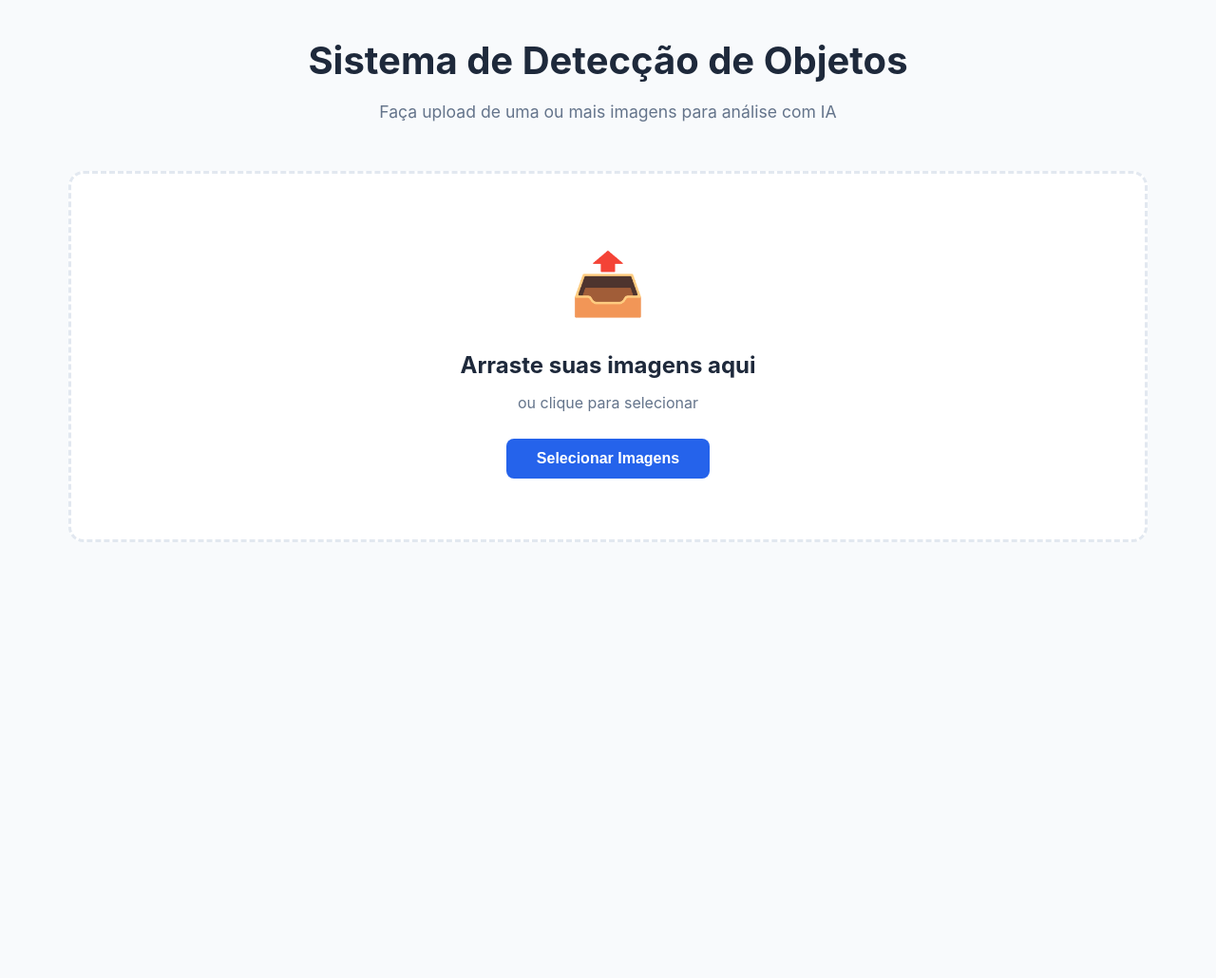
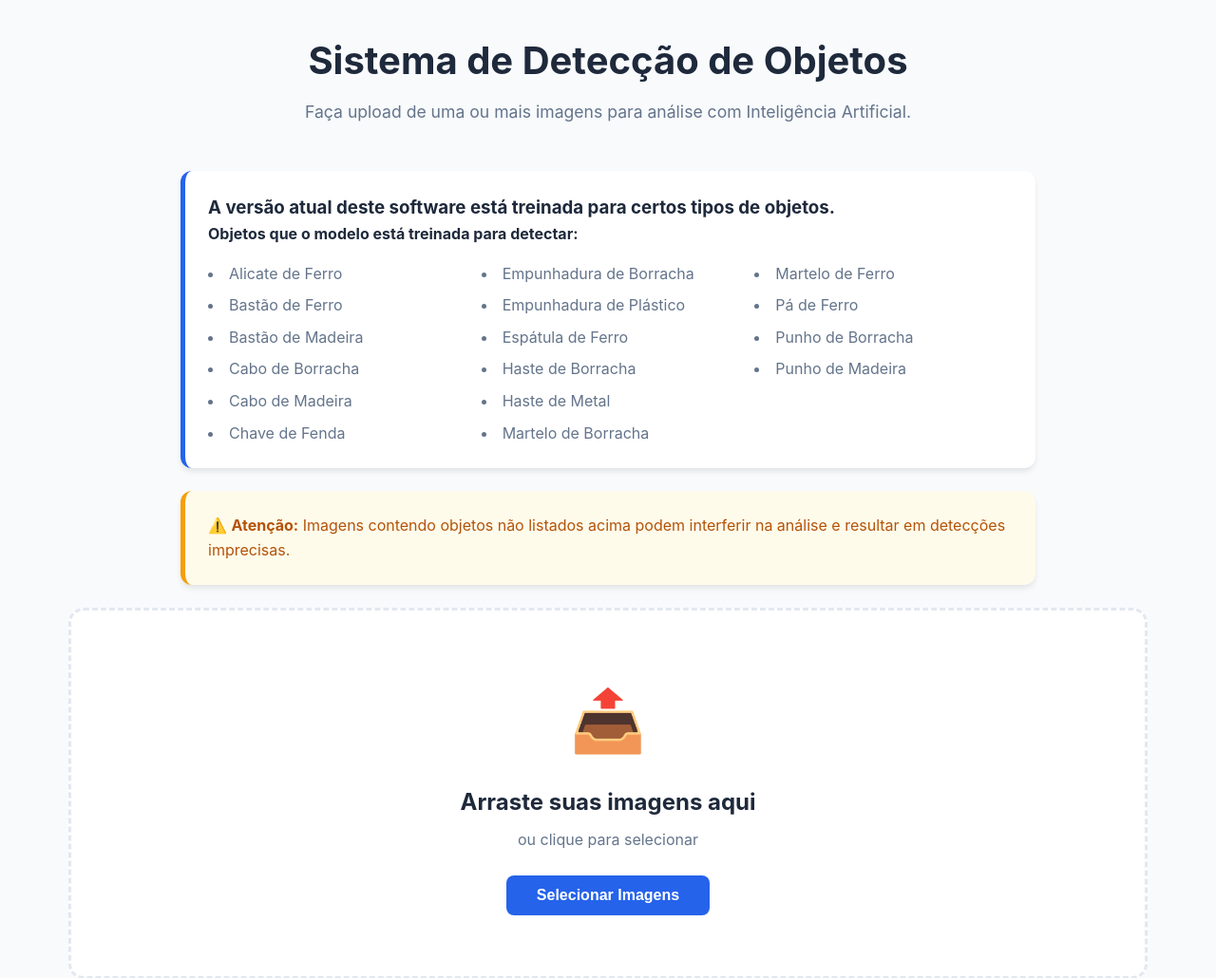
Before and after one commit to gustavoosr/aps6periodo, a Flask app: page / in a window 1280 px wide. Shown: the top 1030 px of the page at 95% size. Before the commit the page ends 571 px from the top, so only its background shows below. Run offline with Flask 3, Linux system fonts and the light colour scheme.

Commit message:
Ajustando trabalho para apresentação

```diff
--- a/static/css/index.css
+++ b/static/css/index.css
@@ -48,6 +48,42 @@ header h1 {
 header p {
     color: var(--text-light);
     font-size: 1.1rem;
+}
+
+/* Info & Warning Boxes */
+.info-box, .warning-box {
+    background: var(--card-bg);
+    border-radius: 12px;
+    padding: 1.5rem;
+    margin: 0 auto 1.5rem auto;
+    max-width: 900px;
+    box-shadow: var(--shadow);
+}
+
+.info-box {
+    border-left: 5px solid var(--primary);
+}
+
+.info-box h4 {
+    margin-bottom: 1rem;
+    color: var(--text);
+}
+
+.object-list {
+    columns: 3;
+    list-style-position: inside;
+    padding-left: 0;
+}
+
+.object-list li {
+    color: var(--text-light);
+    margin-bottom: 0.5rem;
+}
+
+.warning-box {
+    background: #fffbeb;
+    border-left: 5px solid var(--warning);
+    color: #b45309;
 }
 
 /* Upload Area */
@@ -499,4 +535,8 @@ header p {
     .imagem-box h4 {
         font-size: 0.9rem;
     }
+
+    .object-list {
+        columns: 2;
+    }
 }
--- a/static/javascript/imageViewer.js
+++ b/static/javascript/imageViewer.js
@@ -210,7 +210,7 @@ function attachImageListeners() {
             });
         });
 
-        console.log(`✅ Visualizador de imagens ativado (${imagens.length} imagens)`);
+        //console.log(`✅ Visualizador de imagens ativado (${imagens.length} imagens)`);
     }, 500); // Pequeno delay para garantir que as imagens foram carregadas
 }
 
--- a/templates/index.html
+++ b/templates/index.html
@@ -12,8 +12,35 @@
     <div class="container">
         <header>
             <h1>Sistema de Detecção de Objetos</h1>
-            <p>Faça upload de uma ou mais imagens para análise com IA</p>
+            <p>Faça upload de uma ou mais imagens para análise com Inteligência Artificial.</p>
         </header>
+
+        <div class="info-box">
+            <h3>A versão atual deste software está treinada para certos tipos de objetos.</h3>
+            <h4>Objetos que o modelo está treinada para detectar:</h4>
+            <ul class="object-list">
+                <li>Alicate de Ferro</li>
+                <li>Bastão de Ferro</li>
+                <li>Bastão de Madeira</li>
+                <li>Cabo de Borracha</li>
+                <li>Cabo de Madeira</li>
+                <li>Chave de Fenda</li>
+                <li>Empunhadura de Borracha</li>
+                <li>Empunhadura de Plástico</li>
+                <li>Espátula de Ferro</li>
+                <li>Haste de Borracha</li>
+                <li>Haste de Metal</li>
+                <li>Martelo de Borracha</li>
+                <li>Martelo de Ferro</li>
+                <li>Pá de Ferro</li>
+                <li>Punho de Borracha</li>
+                <li>Punho de Madeira</li>
+            </ul>
+        </div>
+        <div class="warning-box">
+            <p>⚠️ <strong>Atenção:</strong> Imagens contendo objetos não listados acima podem interferir na análise e
+                resultar em detecções imprecisas.</p>
+        </div>
 
         <main>
             <div class="upload-area" id="uploadArea">
```
